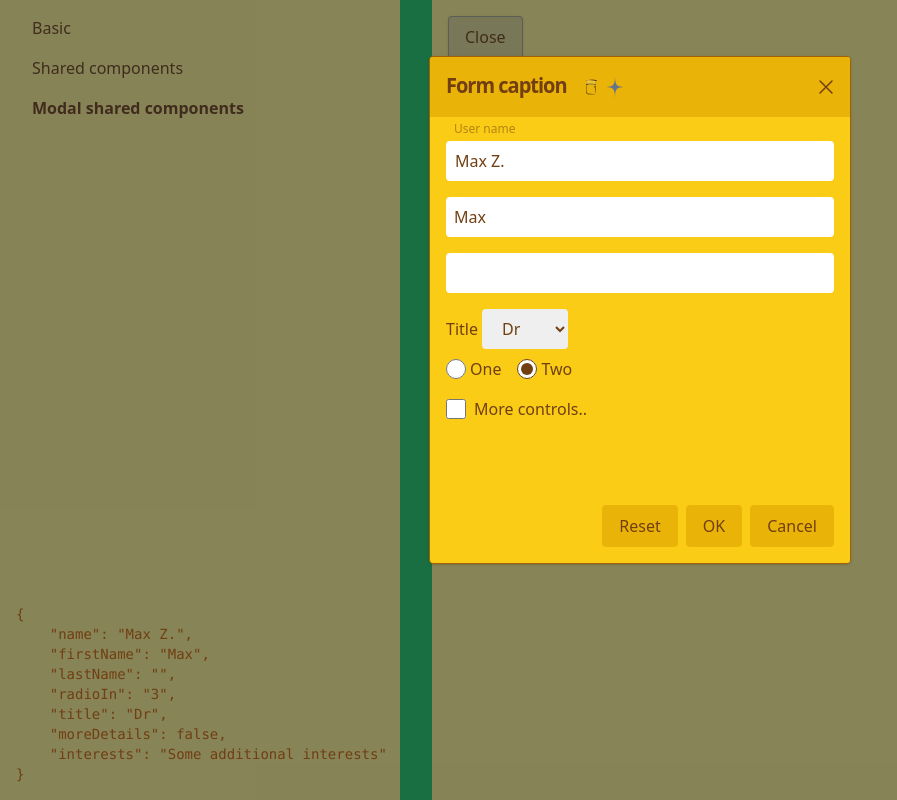
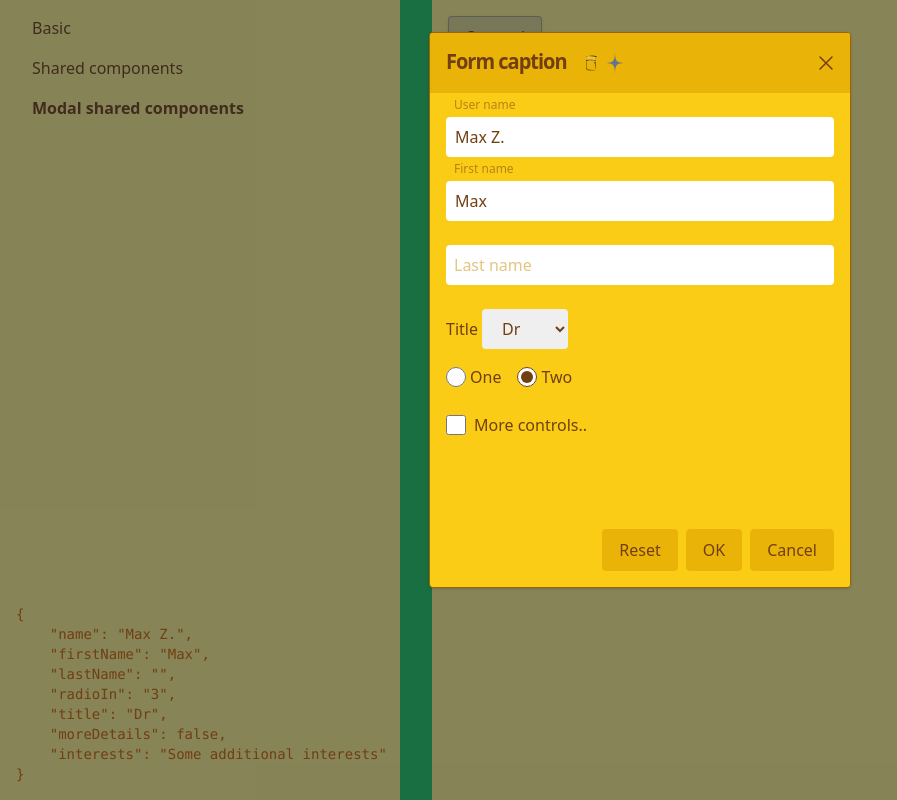
Before and after one commit to maxzz/forms-react-hook-form, a React (Vite) app: page / in a window 1280 px wide. Shown: the whole page, without its empty margins (0-897 px from the left). Built offline with nearby package versions, Linux system fonts and the light colour scheme.

Commit message:
WIP. share form. fix vertical flow

```diff
--- a/src/components/page2/test-form.tsx
+++ b/src/components/page2/test-form.tsx
@@ -8,14 +8,15 @@ import { IconClose, IconStar, IconVessel7 } from "../ui/icons";
 function NamesGroup({ register, errors }: { register: UseFormRegister<Inputs>; errors: FieldErrors<Inputs>; }) {
     return (<>
         <InputFloat registered={register('name', { required: 'This field is required' })} errors={errors} placeholder="User name" />
-        <Input registered={register('firstName', { required: 'This field is required' })} errors={errors} />
-        <Input registered={register('lastName', { required: 'This field is required' })} errors={errors} />
+        <InputFloat registered={register('firstName', { required: 'This field is required' })} errors={errors} placeholder="First name" />
+        <InputFloat registered={register('lastName', { required: 'This field is required' })} errors={errors} placeholder="Last name" />
     </>);
 }
 
 function OtherControlsGroup({ register, errors, watch }: { register: UseFormRegister<Inputs>; errors: FieldErrors<Inputs>; watch: UseFormWatch<Inputs>; }) {
     const moreDetail = watch('moreDetails');
-    return (<>
+    return (
+        <div className="grid gap-2">
             {/* Simple inputs */}
 
             <NamesGroup register={register} errors={errors} />
@@ -47,7 +48,8 @@ function OtherControlsGroup({ register, errors, watch }: { register: UseFormRegi
                     <input className="px-4 py-2 rounded" {...register('interests')} />
                 </label>
             </div>
-    </>);
+        </div>
+    );
 }
 
 function LiveDebugDisplay({ watch, ...rest }: { watch: UseFormWatch<Inputs>; } & HTMLAttributes<HTMLDivElement>) {
@@ -78,6 +80,8 @@ export function TestForm2({ defaultValues, className, onSave, onClose, ...rest }
                 <div className="border-yellow-700 border rounded shadow overflow-hidden animate-in fade-in zoom-in ease-out duration-150">
                     <form className=" w-[420px] bg-yellow-400 grid gap-y-2" onSubmit={(e) => handleSubmitWithoutPropagation(e, true)}>
 
+                        {/* Caption */}
+
                         <div className="bg-yellow-500 flex items-center justify-between select-none">
                             <div className="px-4 py-2 flex items-center ">
                                 <div className="mr-4 py-2 text-xl font-semibold tracking-tighter scale-y-110 origin-bottom">Form caption</div>
@@ -85,9 +89,13 @@ export function TestForm2({ defaultValues, className, onSave, onClose, ...rest }
                                 <IconStar className="w-8 h-8 fill-slate-500 animate-in fade-in duration-1000" />
                             </div>
                             {onClose &&
-                                <div className="px-3 h-full hover:bg-gray-900/10 flex items-center" onClick={(e) => handleSubmitWithoutPropagation(e, false)}>
+                                <button
+                                    className="px-3 h-full hover:bg-gray-900/10 flex items-center"
+                                    title="Close dialog"
+                                    onClick={(e) => handleSubmitWithoutPropagation(e, false)}
+                                >
                                     <div className="w-6 h-6"><IconClose /></div>
-                                </div>
+                                </button>
                             }
                         </div>
 
@@ -100,7 +108,9 @@ export function TestForm2({ defaultValues, className, onSave, onClose, ...rest }
                                 <Button onClick={() => reset(defaultValues)}>Reset</Button>
                                 <Button type="submit">OK</Button>
 
-                                {onClose && <Button onClick={(e) => handleSubmitWithoutPropagation(e, false)}>Cancel</Button>}
+                                {onClose &&
+                                    <Button onClick={(e) => handleSubmitWithoutPropagation(e, false)}>Cancel</Button>
+                                }
                             </div>
                         </div>
                     </form>
@@ -111,3 +121,6 @@ export function TestForm2({ defaultValues, className, onSave, onClose, ...rest }
         </div>
     );
 }
+
+//TODO: click outside - now it is only modal
+//TODO: escape button
--- a/src/components/page3/index.tsx
+++ b/src/components/page3/index.tsx
@@ -19,11 +19,11 @@ export function Page3_Form() {
 
     return (
         <div className="flex items-center justify-center pointer-events-auto">
-            <div className="self-start  z-10">
+            <div className="self-start z-10">
                 <button
                     className="mx-4 mt-4 px-4 py-2 bg-gray-500/20 border-gray-500/50 border rounded shadow select-none active:scale-y-95"
                     onClick={onClose}
-                >{appUi.page3open ? "Close" : "Open"}</button>
+                >{appUi.page3open ? "Opened" : "Open"}</button>
             </div>
 
             <ReactPortal>
```
Lines whose indentation alone changed are shown as unchanged.
